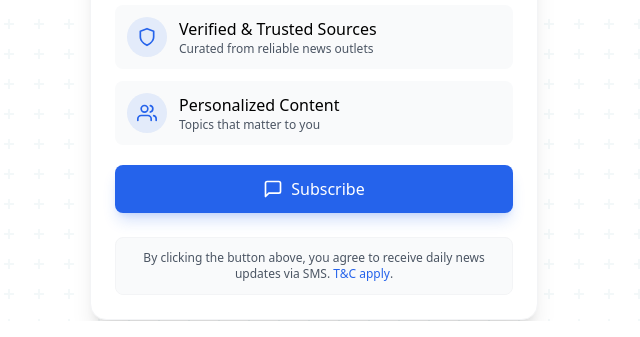
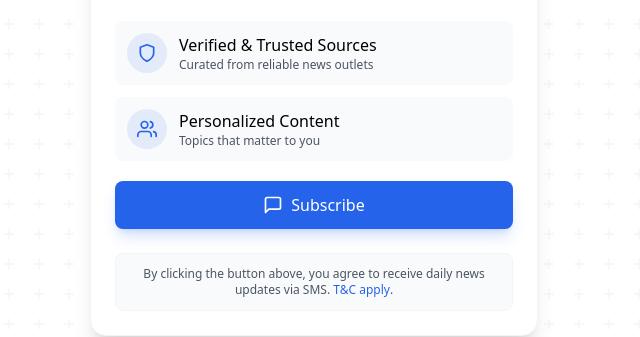
Before and after one commit to seiddegu01/ecamel-web-ads, a plain HTML site: page index.html in a window 1280 px wide. Shown: the part 491-828 px from the top of the page, without its empty margins (326-966 px from the left). Drawn offline with nearby package versions, Linux system fonts and the light colour scheme.

Commit message:
Update index.html

```diff
--- a/index.html
+++ b/index.html
@@ -62,7 +62,7 @@
         }
     </style>
 </head>
-<body class="px-0 py-3">
+<body class="px-0 py-7">
     <div class="container mx-auto flex items-center justify-center p-4">
         <div class="w-full max-w-md overflow-hidden rounded-2xl shadow-xl bg-white border border-gray-100">
             <!-- Header with wave design -->
```
